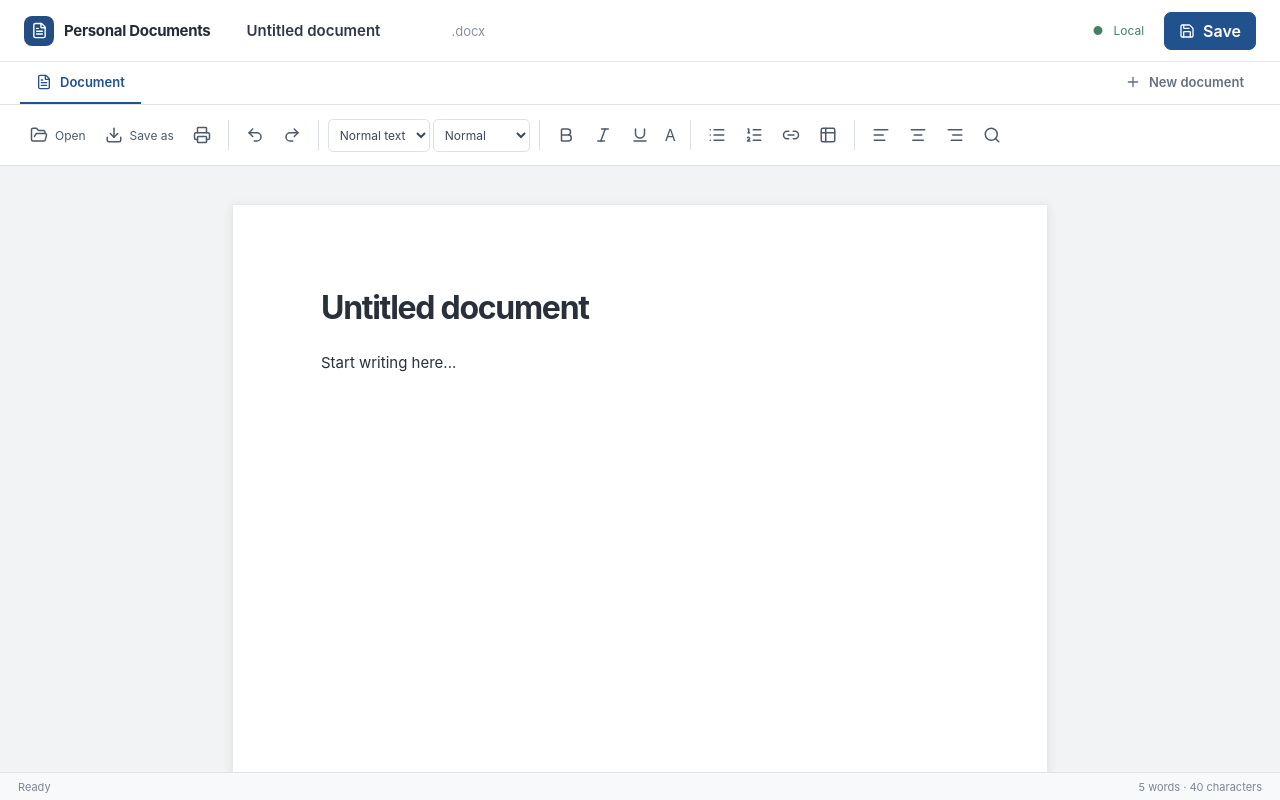
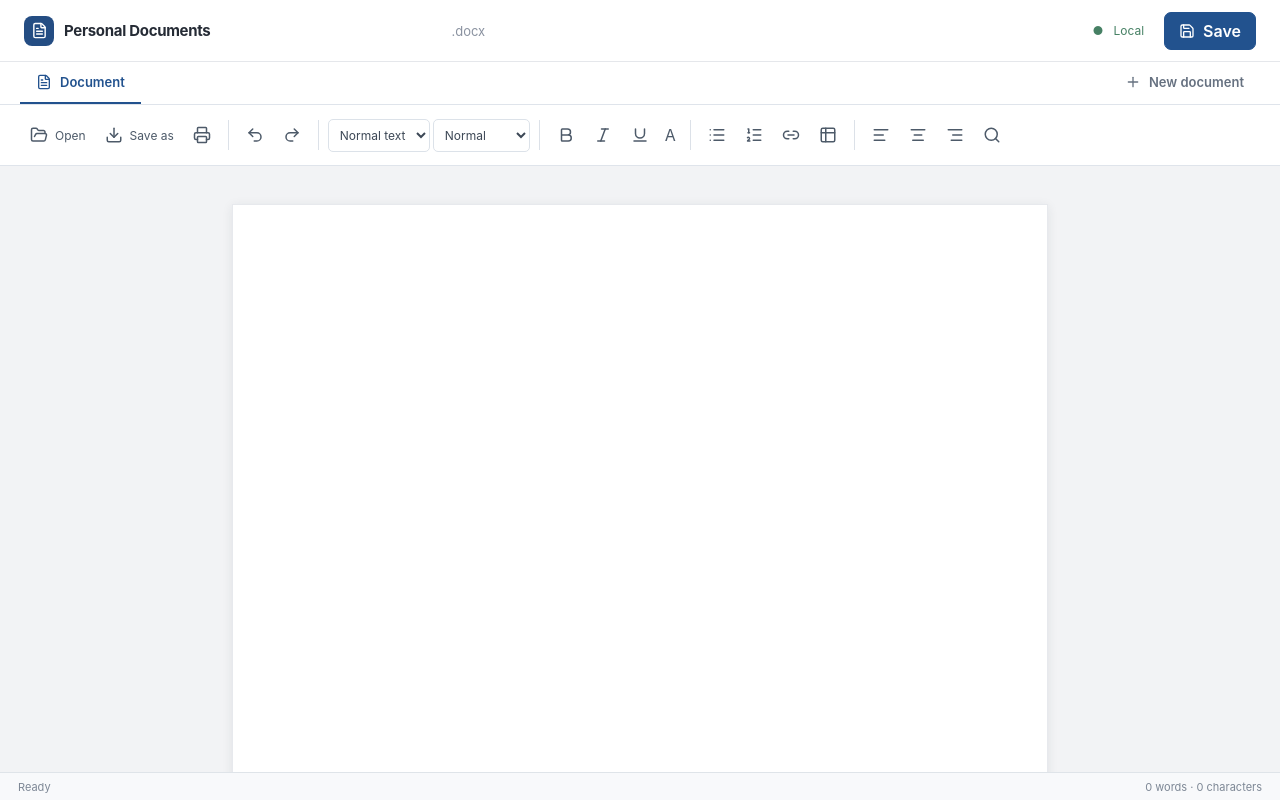
Before and after one commit to Vrajmas/FreeOffice, a React (Vite) app: page / in a window 1280 px wide. Built offline with nearby package versions, Linux system fonts and the light colour scheme; what @capacitor/core would draw is missing.

Commit message:
fix(editor): start documents and sheets blank

```diff
--- a/package.json
+++ b/package.json
@@ -1,6 +1,6 @@
 {
   "name": "personal-office",
-  "version": "0.3.0",
+  "version": "0.3.1",
   "private": true,
   "type": "module",
   "main": "electron/main.cjs",
--- a/src/DocApp.tsx
+++ b/src/DocApp.tsx
@@ -3,18 +3,18 @@ import {AlignCenter,AlignLeft,AlignRight,Bold,Download,FileText,FolderOpen,Itali
 import {docxFilter,exportDoc,importDoc} from './office';
 
 type OpenedFile={name:string,path:string,bytes:Uint8Array};
-const initial='<h1>Untitled document</h1><p>Start writing here...</p>';
+const initial='';
 function Button({title,children,onClick}:{title:string,children:React.ReactNode,onClick:()=>void}){return <button className="tool" title={title} onMouseDown={event=>event.preventDefault()} onClick={onClick}>{children}</button>}
 export default function DocApp(){
-  const [title,setTitle]=useState('Untitled document'),[html,setHtml]=useState(initial),[filePath,setFilePath]=useState<string|undefined>(),[status,setStatus]=useState('Saved locally when you choose Save'),[showFind,setShowFind]=useState(false),[find,setFind]=useState(''),[replace,setReplace]=useState(''),[showLink,setShowLink]=useState(false),[linkUrl,setLinkUrl]=useState(''),[stats,setStats]=useState({words:3,characters:33});
+  const [title,setTitle]=useState(''),[html,setHtml]=useState(initial),[filePath,setFilePath]=useState<string|undefined>(),[status,setStatus]=useState('Saved locally when you choose Save'),[showFind,setShowFind]=useState(false),[find,setFind]=useState(''),[replace,setReplace]=useState(''),[showLink,setShowLink]=useState(false),[linkUrl,setLinkUrl]=useState(''),[stats,setStats]=useState({words:0,characters:0});
   const editor=useRef<HTMLDivElement>(null),selection=useRef<Range|null>(null),findInput=useRef<HTMLInputElement>(null);
   function update(){const el=editor.current;if(!el)return;setHtml(el.innerHTML);const text=el.innerText||'';setStats({words:text.trim()?text.trim().split(/\s+/).length:0,characters:text.length});setStatus('Unsaved changes')}
   useEffect(()=>{document.title='Personal Documents';if(editor.current)editor.current.innerHTML=initial;update();setStatus('Ready')},[]);
   function command(name:string,value?:string){editor.current?.focus();document.execCommand(name,false,value);update()}
-  function newDocument(){if(editor.current)editor.current.innerHTML='<p><br></p>';setHtml('<p><br></p>');setTitle('Untitled document');setFilePath(undefined);update()}
+  function newDocument(){if(editor.current)editor.current.innerHTML=initial;setHtml(initial);setTitle('');setFilePath(undefined);update()}
   async function loadFile(file:OpenedFile){if(!file.name.toLowerCase().endsWith('.docx')){setStatus('Open a .docx document');return}try{const content=await importDoc(file.bytes);if(editor.current)editor.current.innerHTML=content;setHtml(content);setTitle(file.name.replace(/\.docx$/i,''));setFilePath(file.path||undefined);update();setStatus('Opened '+file.name)}catch{setStatus('Could not open this document')}}
   async function open(){if(!window.desktop){setStatus('Open is available in the desktop app');return}const file=await window.desktop.open(docxFilter);if(file)await loadFile(file)}
-  async function save(as=false){if(!window.desktop){setStatus('Save is available in the desktop app');return}try{const bytes=await exportDoc(editor.current?.innerHTML||html);const path=await window.desktop.save({name:title+'.docx',bytes,filters:docxFilter,path:as?undefined:filePath});if(path){setFilePath(path);setStatus('Saved '+path.split('/').pop())}}catch(error){setStatus('Save failed: '+String(error))}}
+  async function save(as=false){if(!window.desktop){setStatus('Save is available in the desktop app');return}try{const bytes=await exportDoc(editor.current?.innerHTML||html);const path=await window.desktop.save({name:(title.trim()||'Document')+'.docx',bytes,filters:docxFilter,path:as?undefined:filePath});if(path){setFilePath(path);setStatus('Saved '+path.split('/').pop())}}catch(error){setStatus('Save failed: '+String(error))}}
   useEffect(()=>{const off=window.desktop?.onExternalOpen(file=>{void loadFile(file)});return()=>off?.()},[]);
   useEffect(()=>{function key(event:KeyboardEvent){if(!(event.metaKey||event.ctrlKey))return;const k=event.key.toLowerCase();if(k==='s'){event.preventDefault();void save()}if(k==='o'){event.preventDefault();void open()}if(k==='n'){event.preventDefault();newDocument()}if(k==='f'){event.preventDefault();setShowFind(true);requestAnimationFrame(()=>findInput.current?.focus())}}window.addEventListener('keydown',key);return()=>window.removeEventListener('keydown',key)});
   function findNext(){const root=editor.current;if(!root||!find.trim())return;const walker=document.createTreeWalker(root,NodeFilter.SHOW_TEXT);const nodes:Text[]=[];while(walker.nextNode())nodes.push(walker.currentNode as Text);const current=window.getSelection();let start=0;if(current?.anchorNode){const idx=nodes.indexOf(current.anchorNode as Text);if(idx>=0)start=idx}for(let turn=0;turn<nodes.length;turn++){const index=(start+turn)%nodes.length,node=nodes[index],text=node.textContent||'';const offset=turn===0&&current?.anchorNode===node?current.anchorOffset+(current.toString().toLocaleLowerCase()===find.toLocaleLowerCase()?find.length:0):0;let found=text.toLocaleLowerCase().indexOf(find.toLocaleLowerCase(),offset);if(found<0&&turn===nodes.length-1)found=text.toLocaleLowerCase().indexOf(find.toLocaleLowerCase(),0);if(found>=0){const range=document.createRange();range.setStart(node,found);range.setEnd(node,found+find.length);current?.removeAllRanges();current?.addRange(range);root.focus();setStatus('Match found');return}}setStatus('No matches')}
--- a/src/SheetApp.tsx
+++ b/src/SheetApp.tsx
@@ -3,13 +3,13 @@ import {AlignCenter,AlignLeft,AlignRight,Bold,Download,FolderOpen,Italic,Plus,Re
 import {HyperFormula} from 'hyperformula';
 import {CellFormat,WorkbookData,colName,exportWorkbook,importWorkbook,xlsxFilter} from './office';
 
-const initial:WorkbookData={sheets:[{name:'Sheet1',cells:{A1:'Monthly budget',A2:'Rent',B2:'1200',A3:'Utilities',B3:'180',A4:'Food',B4:'450',A5:'Total',B5:'=SUM(B2:B4)'},formats:{A1:{bold:true},A5:{bold:true},B5:{bold:true,numberFormat:'number'}}}]};
+const initial:WorkbookData={sheets:[{name:'Sheet1',cells:{},formats:{}}]};
 const COLS=26;
 function address(key:string){const found=key.match(/^([A-Z]+)(\d+)$/);if(!found)return {row:0,col:0};let col=0;for(const c of found[1])col=col*26+c.charCodeAt(0)-64;return {row:Number(found[2])-1,col:col-1}}
 function cellName(row:number,col:number){return colName(col)+(row+1)}
 function RibbonButton({title,children,onClick}:{title:string,children:React.ReactNode,onClick:()=>void}){return <button className="tool" title={title} onClick={onClick}>{children}</button>}
 export default function SheetApp(){
-  const [book,setBook]=useState<WorkbookData>(initial),[sheetIndex,setSheetIndex]=useState(0),[title,setTitle]=useState('Untitled spreadsheet'),[filePath,setFilePath]=useState<string|undefined>(),[selected,setSelected]=useState('A1'),[anchor,setAnchor]=useState('A1'),[draft,setDraft]=useState(''),[editing,setEditing]=useState(false),[formulaDraft,setFormulaDraft]=useState(''),[formulaEditing,setFormulaEditing]=useState(false),[status,setStatus]=useState('Saved locally when you choose Save'),[renameIndex,setRenameIndex]=useState<number|null>(null),[rename,setRename]=useState('');
+  const [book,setBook]=useState<WorkbookData>(initial),[sheetIndex,setSheetIndex]=useState(0),[title,setTitle]=useState(''),[filePath,setFilePath]=useState<string|undefined>(),[selected,setSelected]=useState('A1'),[anchor,setAnchor]=useState('A1'),[draft,setDraft]=useState(''),[editing,setEditing]=useState(false),[formulaDraft,setFormulaDraft]=useState(''),[formulaEditing,setFormulaEditing]=useState(false),[status,setStatus]=useState('Saved locally when you choose Save'),[renameIndex,setRenameIndex]=useState<number|null>(null),[rename,setRename]=useState('');
   const gridRef=useRef<HTMLDivElement>(null),history=useRef<WorkbookData[]>([]),future=useRef<WorkbookData[]>([]),skipEditBlur=useRef(false),skipFormulaBlur=useRef(false);
   useEffect(()=>{document.title='Personal Spreadsheets'},[]);
   const sheet=book.sheets[sheetIndex]||book.sheets[0];
@@ -28,10 +28,10 @@ export default function SheetApp(){
   function setCell(key:string,value:string){mutate(next=>{if(value)next.sheets[sheetIndex].cells[key]=value;else delete next.sheets[sheetIndex].cells[key]});setDraft(value);setEditing(false)}
   function applyFormat(change:Partial<CellFormat>){mutate(next=>{for(const key of selectedKeys)next.sheets[sheetIndex].formats[key]={...next.sheets[sheetIndex].formats[key],...change}});gridRef.current?.focus()}
   function select(key:string,extend=false){setSelected(key);if(!extend)setAnchor(key);setEditing(false);setDraft(sheet.cells[key]||'');gridRef.current?.focus()}
-  function newWorkbook(){setBook({sheets:[{name:'Sheet1',cells:{},formats:{}}]});history.current=[];future.current=[];setSheetIndex(0);setTitle('Untitled spreadsheet');setFilePath(undefined);select('A1');setStatus('New workbook')}
+  function newWorkbook(){setBook({sheets:[{name:'Sheet1',cells:{},formats:{}}]});history.current=[];future.current=[];setSheetIndex(0);setTitle('');setFilePath(undefined);select('A1');setStatus('New workbook')}
   async function loadFile(file:OpenedFile){if(!file.name.toLowerCase().endsWith('.xlsx')){setStatus('Open an .xlsx workbook');return}try{const data=importWorkbook(file.bytes);setBook(data);history.current=[];future.current=[];setSheetIndex(0);setSelected('A1');setAnchor('A1');setDraft(data.sheets[0].cells.A1||'');setTitle(file.name.replace(/\.xlsx$/i,''));setFilePath(file.path||undefined);setStatus('Opened '+file.name)}catch{setStatus('Could not open this workbook')}}
   async function open(){if(!window.desktop){setStatus('Open is available in the desktop app');return}const file=await window.desktop.open(xlsxFilter);if(file)await loadFile(file)}
-  async function save(as=false){if(!window.desktop){setStatus('Save is available in the desktop app');return}try{const bytes=exportWorkbook(book,calculated);const path=await window.desktop.save({name:title+'.xlsx',bytes,filters:xlsxFilter,path:as?undefined:filePath});if(path){setFilePath(path);setStatus('Saved '+path.split('/').pop())}}catch(error){setStatus('Save failed: '+String(error))}}
+  async function save(as=false){if(!window.desktop){setStatus('Save is available in the desktop app');return}try{const bytes=exportWorkbook(book,calculated);const path=await window.desktop.save({name:(title.trim()||'Workbook')+'.xlsx',bytes,filters:xlsxFilter,path:as?undefined:filePath});if(path){setFilePath(path);setStatus('Saved '+path.split('/').pop())}}catch(error){setStatus('Save failed: '+String(error))}}
   useEffect(()=>{const off=window.desktop?.onExternalOpen(file=>{void loadFile(file)});return()=>off?.()},[]);
   useEffect(()=>{function shortcut(e:KeyboardEvent){if(!(e.metaKey||e.ctrlKey))return;const k=e.key.toLowerCase();if(k==='s'){e.preventDefault();void save()}if(k==='o'){e.preventDefault();void open()}if(k==='n'){e.preventDefault();newWorkbook()}if(k==='z'){e.preventDefault();e.shiftKey?redo():undo()}}window.addEventListener('keydown',shortcut);return()=>window.removeEventListener('keydown',shortcut)});
   function addSheet(){let i=book.sheets.length+1;while(book.sheets.some(s=>s.name===`Sheet${i}`))i++;mutate(next=>next.sheets.push({name:`Sheet${i}`,cells:{},formats:{}}));setSheetIndex(book.sheets.length);select('A1')}
```
Also changed, not shown: 1 other file (tests, documents, lock files or other folders).
